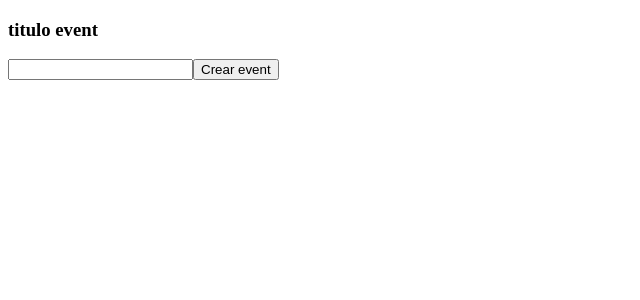
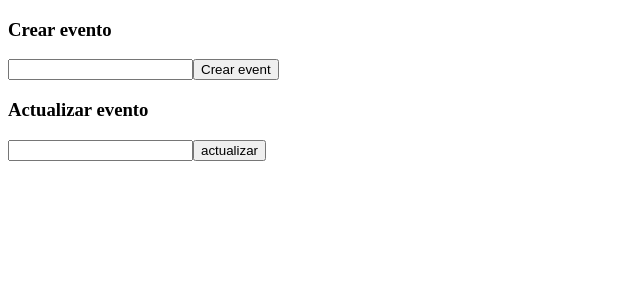
Before and after one commit to anhi1/curso_angular_annie_molina, an Angular app in the folder m3-angular-desarrollo/4.servicios/servicios-httpclient/: page / in a window 1280 px wide. Shown: the top 300 px of the page, without its empty margins (0-640 px from the left). Built offline with nearby package versions, Linux system fonts and the light colour scheme; no server answers.

Commit message:
httpcliente

```diff
--- a/m3-angular-desarrollo/4.servicios/servicios-httpclient/src/app/event/event-form/event-form.component.html
+++ b/m3-angular-desarrollo/4.servicios/servicios-httpclient/src/app/event/event-form/event-form.component.html
@@ -1,5 +1,5 @@
 
-<h3>titulo event</h3>
+<h3>Crear evento</h3>
 <input type="text" [(ngModel)]="title"/>
 <button (click)="create()">Crear event</button>
 
@@ -7,3 +7,7 @@
 <div *ngIf="createdEvent">
   se ha creado correctamente {{createdEvent.id}}
 </div>
+
+<h3>Actualizar evento</h3>
+<input type="text" [(ngModel)] ="titleToUpdate"/>
+<button (click)="update()">actualizar</button>
--- a/m3-angular-desarrollo/4.servicios/servicios-httpclient/src/app/event/event-form/event-form.component.ts
+++ b/m3-angular-desarrollo/4.servicios/servicios-httpclient/src/app/event/event-form/event-form.component.ts
@@ -1,18 +1,30 @@
-import { Component } from '@angular/core';
+import { Component, OnInit } from '@angular/core';
 import { EventService } from '../event.service';
 import { IEvent } from '../event.model';
+
 
 @Component({
   selector: 'app-event-form',
   templateUrl: './event-form.component.html',
   styleUrls: ['./event-form.component.css']
 })
-export class EventFormComponent {
+//ESTE COMPONENTE PERMITE CREAR NUEVOS IEvent Y ACTUALIZAR un IEvent
+export class EventFormComponent implements OnInit{
 
   title:string="";
   createdEvent:IEvent | undefined;
+  eventToUpdate:IEvent | undefined; //crear un evento que se va ha actualizar
+  titleToUpdate:string = "";
 
   constructor(private eventService:EventService){}
+  ngOnInit(): void { //llama al servicio lo carga desde backend
+    //recuperar IEvent por id 1 para cargarlo en
+    this.eventService.findById(1).subscribe(data => {
+      this.eventToUpdate = data;
+      this.titleToUpdate = this.eventToUpdate.title;
+    });
+    //cargara titulo del IEvent 1 en el formulario de actualizar
+  }
 
   create():void{
     let event:IEvent ={ //CREAR UN OBJETO
@@ -21,10 +33,14 @@ export class EventFormComponent {
       title: this.title,
       completed: false
     }
-
     //llamar al servicio
     this.eventService.create(event).subscribe(data => this.createdEvent = data);
     this.title="";
   }
 
+  update():void{
+    if (!this.eventToUpdate) return; //si no hay evento a actualizar nos marchamos
+      this.eventToUpdate.title = this.titleToUpdate;
+      this.eventService.update(this.eventToUpdate).subscribe(data=> console.log(data));
+    }
 }
--- a/m3-angular-desarrollo/4.servicios/servicios-httpclient/src/app/event/event.service.ts
+++ b/m3-angular-desarrollo/4.servicios/servicios-httpclient/src/app/event/event.service.ts
@@ -36,6 +36,16 @@ export class EventService {
    return this.httpClient.post<IEvent>(this.url, event); //mandar esto al servidor con el post
   }
 
+  update(event:IEvent):Observable<IEvent>{
+    return this.httpClient.put<IEvent>(`${this.url}/${event.id}`, event);
+  }
+
+  deleteById(id:number):void{
+    this.httpClient.delete(`${this.url}/${id}`);
+  }
+
+
+
   //findAllByCompletedFalse()
   //save
   //update
```
